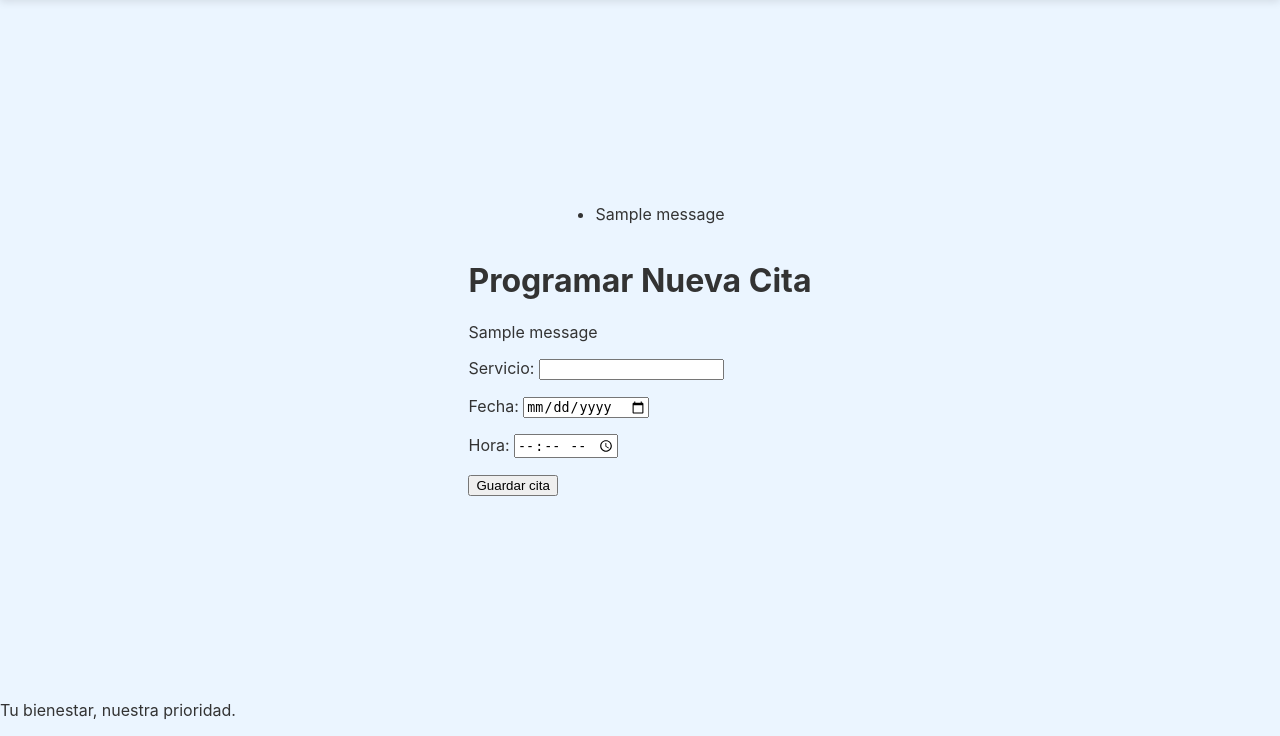
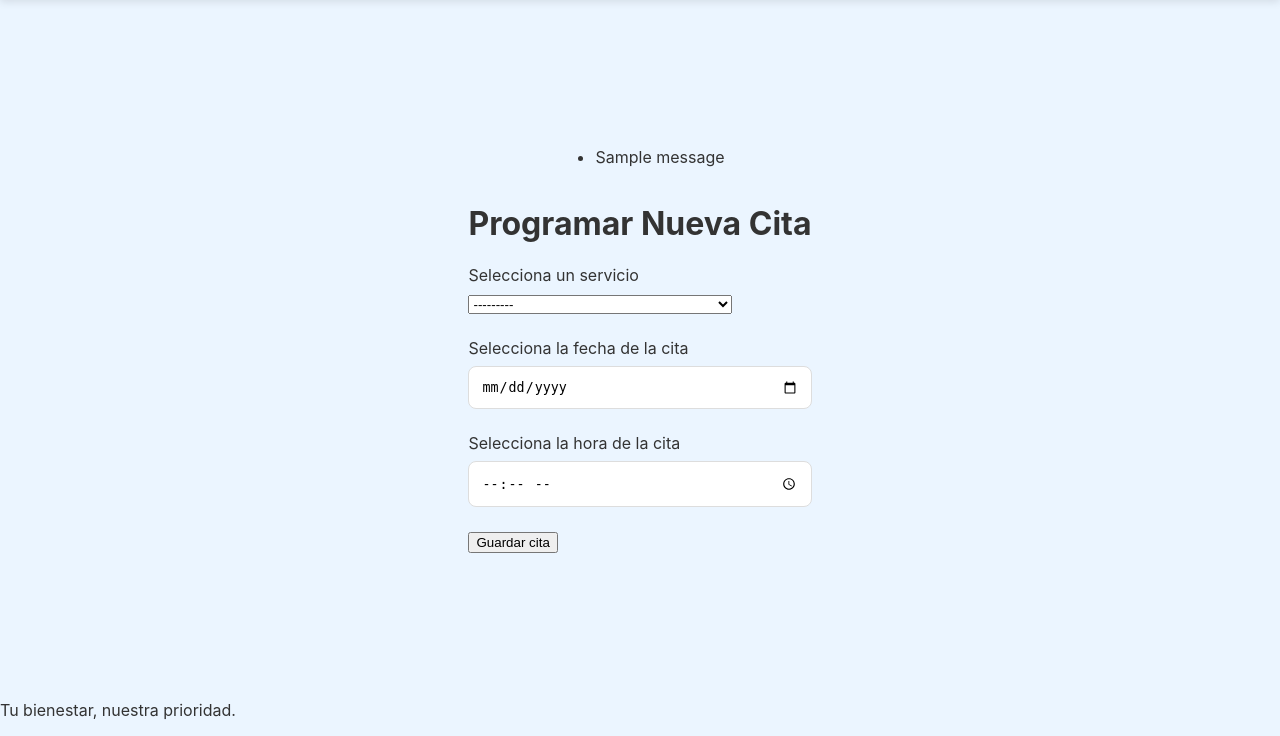
Before and after one commit to wellington-sbr/BetterHealthProject, a Django app: page /programar-cita/ in a window 1280 px wide. Shown: the part 64-800 px from the top of the page. Run offline with Django 5.2, Linux system fonts and the light colour scheme; a user stored in the database is signed in; one stand-in notice (Sample message) is shown.

Commit message:
show services

```diff
--- a/patient/forms.py
+++ b/patient/forms.py
@@ -28,9 +28,11 @@
 
 class CitaForm(forms.ModelForm):
     class Meta:
-        model = Cita
+        model = Cita  # Vinculamos este formulario con el modelo Cita
         fields = ['servicio', 'fecha', 'hora']
+
+        # Puedes personalizar los widgets si lo necesitas
         widgets = {
-            'fecha': forms.DateInput(attrs={'type': 'date'}),
-            'hora': forms.TimeInput(attrs={'type': 'time'}),
+            'fecha': forms.DateInput(attrs={'type': 'date'}),  # Establecemos el tipo de campo para la fecha
+            'hora': forms.TimeInput(format='%H:%M', attrs={'type': 'time'}),  # Establecemos el tipo para la hora
         }
--- a/patient/models.py
+++ b/patient/models.py
@@ -18,10 +18,22 @@
         return self.user.email
 
 class Cita(models.Model):
-    usuario = models.ForeignKey(User, on_delete=models.CASCADE)
+    servicio_choices = [
+        ("Consulta médica general", "Consulta médica general"),
+        ("Consulta de especialidad (Cardiología)", "Consulta de especialidad (Cardiología)"),
+        ("Consulta de especialidad (Dermatología)", "Consulta de especialidad (Dermatología)"),
+        ("Consulta de especialidad (Neurología)", "Consulta de especialidad (Neurología)"),
+        ("Análisis de sangre completo", "Análisis de sangre completo"),
+        ("Electrocardiograma (ECG)", "Electrocardiograma (ECG)"),
+        ("Resonancia Magnética (RMN)", "Resonancia Magnética (RMN)"),
+        ("Radiografía de tórax", "Radiografía de tórax"),
+        ("Colonoscopia", "Colonoscopia"),
+    ]
+
+    usuario = models.ForeignKey(User, on_delete=models.CASCADE)  # Relación con el usuario
+    servicio = models.CharField(max_length=255, choices=servicio_choices)
     fecha = models.DateField()
     hora = models.TimeField()
-    servicio = models.CharField(max_length=100)
 
     def __str__(self):
-        return f"Cita para {self.usuario} el {self.fecha} a las {self.hora}"
+        return f'Cita de {self.usuario.username} para {self.servicio} el {self.fecha} a las {self.hora}'
--- a/patient/templates/programar_cita.html
+++ b/patient/templates/programar_cita.html
@@ -6,18 +6,34 @@
     <div class="container">
         <h1 class="page-title">Programar Nueva Cita</h1>
 
-        {% if messages %}
-            {% for message in messages %}
-                <div class="alert alert-success">
-                    {{ message }}
-                </div>
-            {% endfor %}
-        {% endif %}
-
+        <!-- Solo el formulario, sin mensajes ni botones extra -->
         <form method="post">
             {% csrf_token %}
-            {{ form.as_p }}
-            <button type="submit">Guardar cita</button>
+            <div class="row">
+                <div class="col-md-6">
+                    <div class="form-group">
+                        <label for="servicio">Selecciona un servicio</label>
+                        {{ form.servicio }}
+                    </div>
+                </div>
+                <div class="col-md-6">
+                    <div class="form-group">
+                        <label for="fecha">Selecciona la fecha de la cita</label>
+                        {{ form.fecha }}
+                    </div>
+                </div>
+            </div>
+
+            <div class="row">
+                <div class="col-md-6">
+                    <div class="form-group">
+                        <label for="hora">Selecciona la hora de la cita</label>
+                        {{ form.hora }}
+                    </div>
+                </div>
+            </div>
+
+            <button type="submit" class="btn btn-primary">Guardar cita</button>
         </form>
     </div>
 {% endblock %}
--- a/patient/urls.py
+++ b/patient/urls.py
@@ -17,6 +17,8 @@
     path('programar-cita/', views.programar_cita, name='programar_cita'),
     path('mis-citas/', views.mis_citas, name='mis_citas'),
     path('cita/<int:cita_id>/', views.detalle_cita, name='detalle_cita'),
+path('accounts/login/', views.login_view, name='login'),
+
 ]
 if settings.DEBUG:
     urlpatterns += static(settings.MEDIA_URL, document_root=settings.MEDIA_ROOT)
--- a/patient/views.py
+++ b/patient/views.py
@@ -79,27 +79,21 @@
 def contact_view(request):
     return render(request, 'contact.html')
 
-
+@login_required
 def programar_cita(request):
     if request.method == 'POST':
         form = CitaForm(request.POST)
         if form.is_valid():
             cita = form.save(commit=False)
-            cita.usuario = request.user  # Asumiendo que usas autenticación
+            cita.usuario = request.user
             cita.save()
 
-            # Agregar mensaje de éxito con los detalles de la cita
-            messages.success(request,
-                             f'Cita guardada correctamente: {cita.fecha} a las {cita.hora} para el servicio {cita.servicio}.')
-
-            # Redirigir a la página de mis citas
-            return redirect(
-                'programar_cita')  # Asegúrate de que 'mis_citas' sea el nombre correcto de tu URL de mis citas
+            # Pasa la cita como contexto a la plantilla de confirmación
+            return render(request, 'cita_confirmacion.html', {'cita': cita})
     else:
         form = CitaForm()
 
     return render(request, 'programar_cita.html', {'form': form})
-
 
 def mis_citas(request):
     citas = Cita.objects.all()
```
Also changed, not shown: patient/templates/cita_confirmacion.html (added, +12 -0 lines), db.sqlite3.
